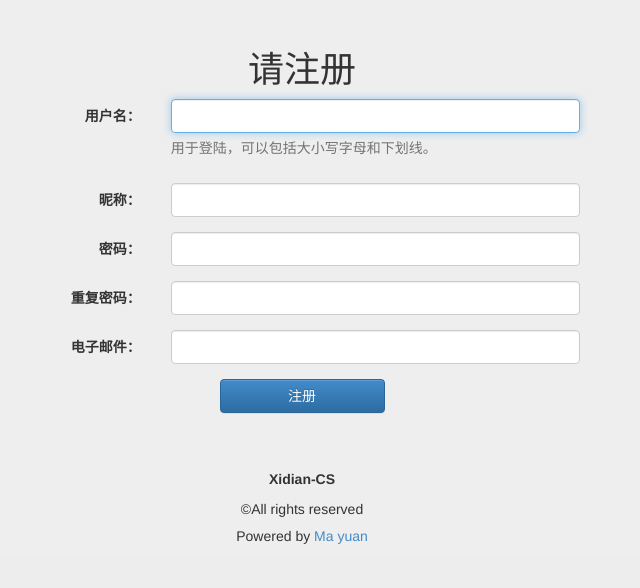
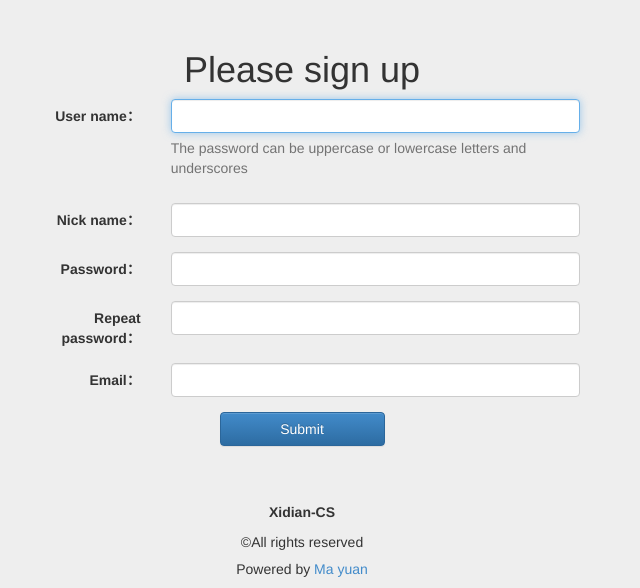
Before and after one commit to Edogawa-Konan/code_in_school, a Django app: page /signup/ in a window 1280 px wide. Shown: the part 292-880 px from the top of the page, without its empty margins (338-978 px from the left). Before the commit the page ends 836 px from the top, so only its background shows below. Run offline with Django 3.2, Linux system fonts and the light colour scheme; some libraries are stand-ins or nearby versions.

Commit message:
2017/11/16

```diff
--- a/LibraryManagement/templates/management/my_library.html
+++ b/LibraryManagement/templates/management/my_library.html
@@ -2,11 +2,11 @@
 
 {% load staticfiles %}
 
-{% block title %}我的已经借阅的图书{% endblock %}
+{% block title %}My library has been borrowed{% endblock %}
 
 {% block content %}
 
-        <h2 class="text-center">下面是已经借阅的图书，点击归还</h2>
+    <h2 class="text-center">My library has been borrowed</h2>
         <div class="container">
             <div class="row">
                 <div class="col-md-7 col-md-offset-3">
@@ -18,7 +18,6 @@
                             <th>Borrow time</th>
                           <th>Deadline</th>
                             <th>Fine</th>
-                            <th>Operate</th>
                         </tr>
                       </thead>
                     <tbody>
@@ -29,7 +28,6 @@
                             <td>{{ t.1 }}</td>
                             <td>{{ t.2 }}</td>
                             <td>{{ t.3 }}</td>
-                            <td><a class="btn btn-sm btn-success " href="{% url 'return_book' %}?book_id={{ t.0.id }}">return</a></td>
                         </tr>
                      {% empty %}
                          <tr>You have not borrowed books!</tr>
--- a/LibraryManagement/templates/management/signup.html
+++ b/LibraryManagement/templates/management/signup.html
@@ -1,6 +1,6 @@
 {% extends "management/base.html" %}
 {% load staticfiles %}
-{% block title %}注册{% endblock %}
+{% block title %}Sign up{% endblock %}
 
 {% block content %}
 
@@ -9,50 +9,50 @@
             <div class="col-md-6 col-md-offset-3 col-sm-10 col-sm-offset-1">
                 {% if state == 'success' %}
                     <div class="well">
-                        <h2 class="text-success text-center">注册成功！</h2>
+                        <h2 class="text-success text-center">sign up sucessful！</h2>
                     </div>
                 {% elif state == 'repeat_error' %}
                     <div class="well">
-                        <h2 class="text-warning text-center">密码重复错误</h2>
+                        <h2 class="text-warning text-center">Inconsistent password</h2>
                     </div>
                 {% elif state == 'empty' %}
                     <div class="well">
-                        <h2 class="text-warning text-center">密码不能为空</h2>
+                        <h2 class="text-warning text-center">Password can not be blank</h2>
                     </div>
                 {% elif state == 'user_exist' %}
                     <div class="well">
-                        <h2 class="text-danger text-center">用户已经存在</h2>
+                        <h2 class="text-danger text-center">User already exists</h2>
                     </div>
                 {% endif %}
                 <form method="POST" role="form" class="form-horizontal">
                     {% csrf_token %}
-                    <h1 class="form-signin-heading text-center">请注册</h1>
+                    <h1 class="form-signin-heading text-center">Please sign up</h1>
 
                     <div class="form-group">
-                        <label for="id_user_name" class="col-md-3 control-label">用户名：</label>
+                        <label for="id_user_name" class="col-md-3 control-label">User name：</label>
                         <div class="col-md-9">
                             <input type="text" class="form-control" id="id_user_name" required name="username"
                                    autofocus>
-                            <span class="help-block">用于登陆，可以包括大小写字母和下划线。</span>
+                            <span class="help-block">The password can be uppercase or lowercase letters and underscores</span>
                         </div>
                     </div>
 
                     <div class="form-group">
-                        <label for="id_name" class="col-md-3 control-label">昵称：</label>
+                        <label for="id_name" class="col-md-3 control-label">Nick name：</label>
                         <div class="col-md-9">
                             <input type="text" class="form-control" required name="nickname" id="id_name">
                         </div>
                     </div>
 
                     <div class="form-group">
-                        <label for="id_passwd" class="col-md-3 control-label">密码：</label>
+                        <label for="id_passwd" class="col-md-3 control-label">Password：</label>
                         <div class="col-md-9">
                             <input type="password" class="form-control" required name="password" id="id_passwd">
                         </div>
                     </div>
 
                     <div class="form-group">
-                        <label for="id_repasswd" class="col-md-3 control-label">重复密码：</label>
+                        <label for="id_repasswd" class="col-md-3 control-label">Repeat password：</label>
                         <div class="col-md-9">
                             <input type="password" class="form-control" required name="repeat_password"
                                    id="id_repasswd">
@@ -60,7 +60,7 @@
                     </div>
 
                     <div class="form-group">
-                        <label for="id_email" class="col-md-3 control-label">电子邮件：</label>
+                        <label for="id_email" class="col-md-3 control-label">Email：</label>
                         <div class="col-md-9">
                             <input type="email" class="form-control" required name="email" id="id_email">
                         </div>
@@ -68,7 +68,7 @@
 
                     <div class="form-group">
                         <div class="col-md-4 col-md-offset-4">
-                            <button class="btn btn btn-primary btn-block" type="submit" id="id_submit">注册</button>
+                            <button class="btn btn btn-primary btn-block" type="submit" id="id_submit">Submit</button>
                         </div>
                     </div>
 
```
Also changed, not shown: LibraryManagement/templates/management/set_password.html (+9 -9 lines), LibraryManagement/templates/management/view_book_list.html (+9 -7 lines).
